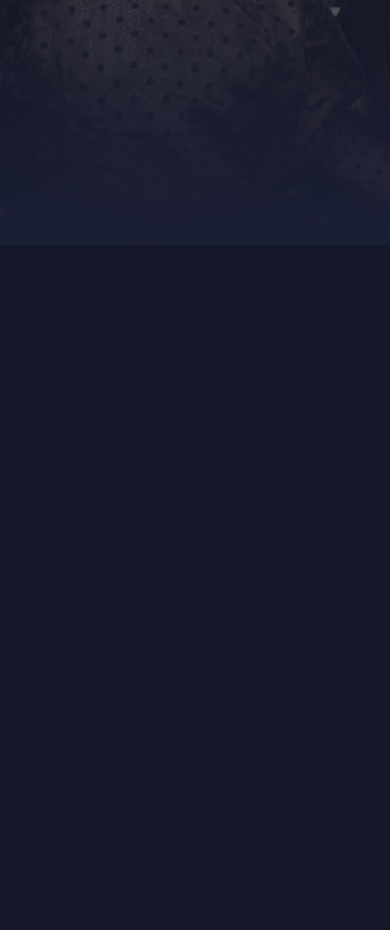
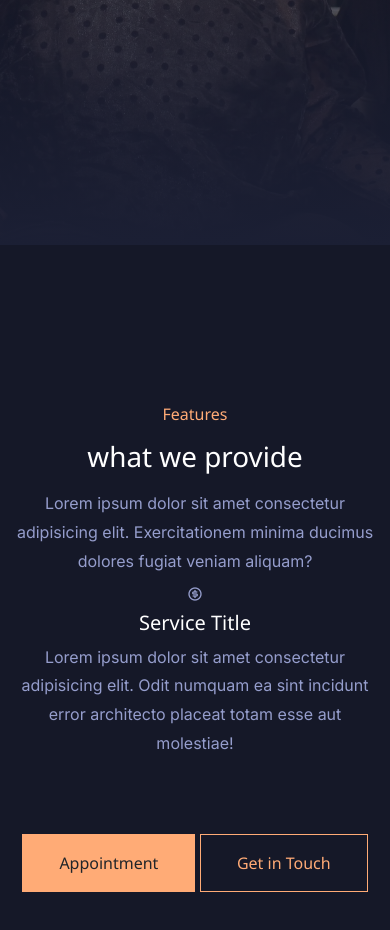
Before and after one commit to fullstackstan/pearl-salon1, a plain HTML site: page index.html in a window 390 px wide. Shown: the part 4796-5726 px from the top of the page. Before the commit the page ends 5041 px from the top, so only its background shows below. Drawn offline with Linux system fonts and the light colour scheme; a web font is replaced by a local one.

Commit message:
features

```diff
--- a/css/style.css
+++ b/css/style.css
@@ -189,3 +189,6 @@ section {
     display: flex;
     align-items: center;
  }
+ #milestone h1 {
+    color: var(--brand);
+ }
--- a/index.html
+++ b/index.html
@@ -34,6 +34,9 @@
           </li>
           <li class="nav-item">
             <a class="nav-link " href="#services">Services</a>
+          </li>
+          <li class="nav-item">
+            <a class="nav-link " href="#features">Features</a>
           </li>
           <li class="nav-item">
             <a class="nav-link " href="#appointment">Appointment</a>
@@ -170,7 +173,33 @@
 </section>
 <!-- //COUNTERS -->
   <!-- FEATURES -->
-
+  <section id="features">
+    <div class="container text-center">
+      <div class="row">
+        <div class="col-12 intro">
+          <h6>Features</h6>
+          <h1>what we provide</h1>
+          <p>Lorem ipsum dolor sit amet consectetur adipisicing elit. Exercitationem minima ducimus dolores fugiat
+            veniam aliquam?</p>
+        </div>
+      </div>
+      <div class="row">
+        <div class="col-lg-4 col-sm-6">
+          <div class="feature">
+            <div class="icon">
+              <i class="ri-money-dollar-circle-line"></i>
+            </div>
+            <h3 class="h5">Service Title</h3>
+            <p>Lorem ipsum dolor sit amet consectetur adipisicing elit. Odit numquam ea sint incidunt error architecto placeat totam esse aut molestiae!</p>
+          </div>
+        </div>
+      </div>
+      <div class="cta-btns">
+        <a href="#" class="btn btn-brand me-sm-2">Appointment</a>
+        <a href="#" class="btn btn-outline-brand">Get in Touch</a>
+      </div>
+    </div>
+  </section>
   <!-- // FEATURES -->
 
 
```
